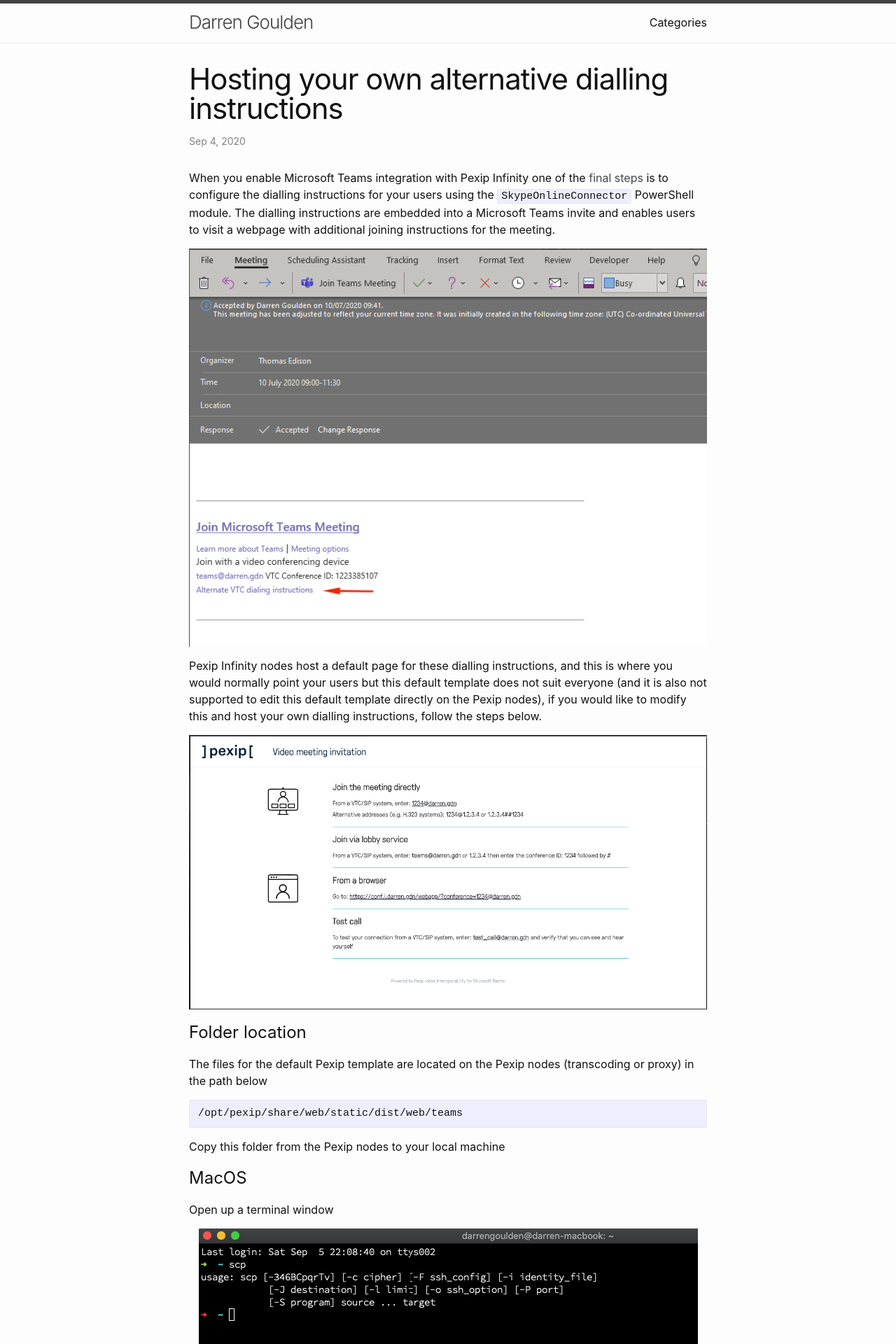
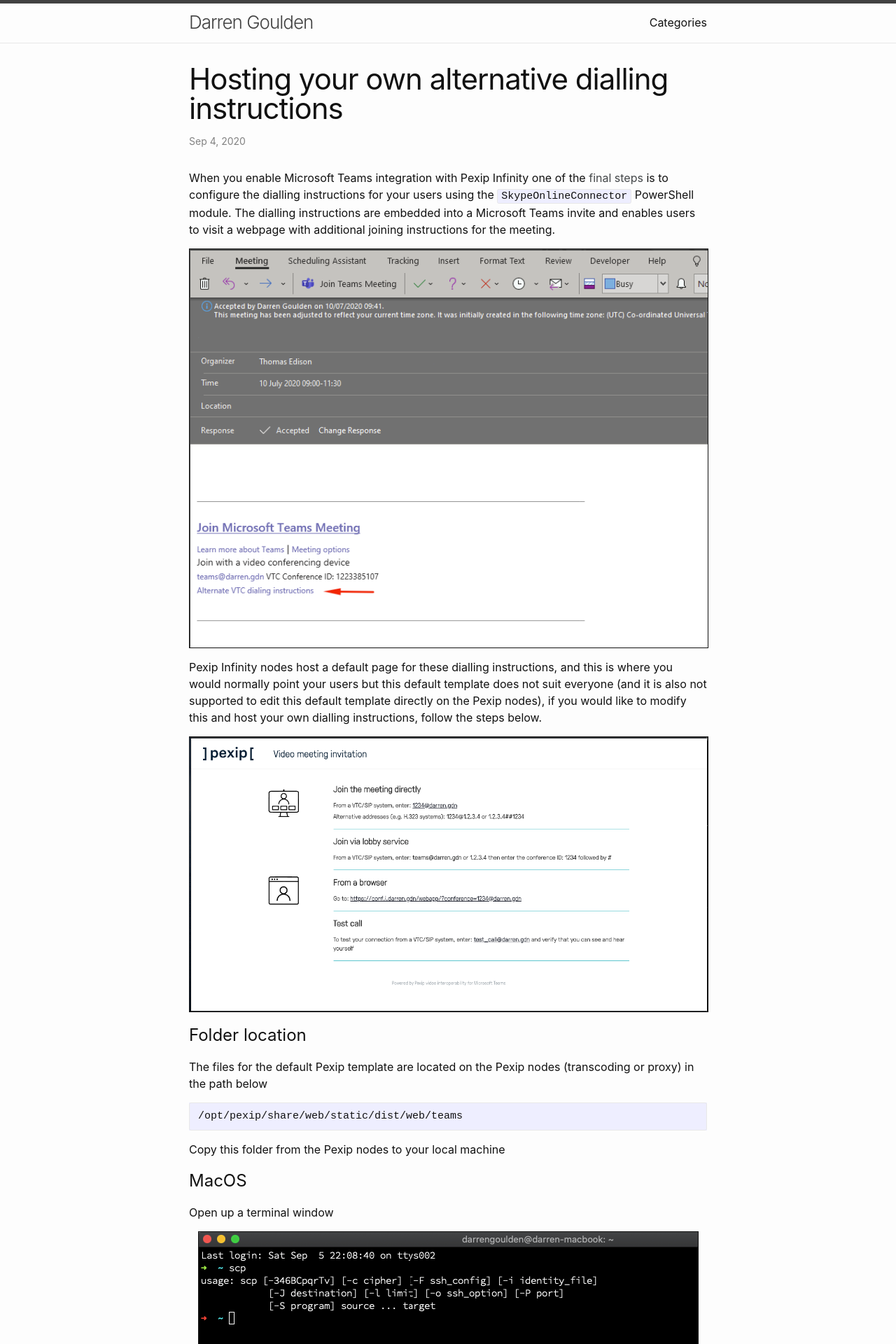
Before and after one commit to darrengoulden/darrengdn, a Jekyll site: the page built from _posts/2020-09-04-hosting-your-own-alternate-dialling-instructions.markdown, in a window 1280 px wide. Shown: the top 1920 px of the page at 70% size. Built offline with Jekyll 4.4.1, drawn with Linux system fonts in a browser that asks for light colours; comment, search, counter and statistics services are not loaded.

Commit message:
update css: img borders

```diff
--- a/_sass/minima/_base.scss
+++ b/_sass/minima/_base.scss
@@ -57,6 +57,8 @@
 img {
   max-width: 100%;
   vertical-align: middle;
+  border: solid;
+  border-width: thin;
 }
 
 
```
